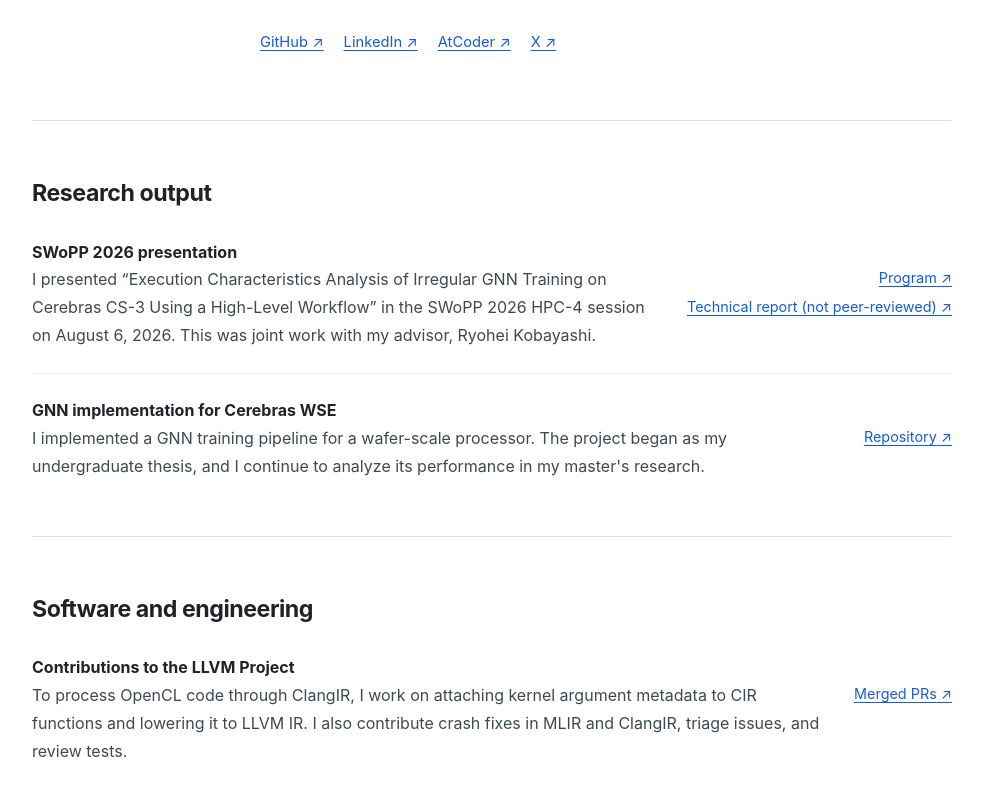
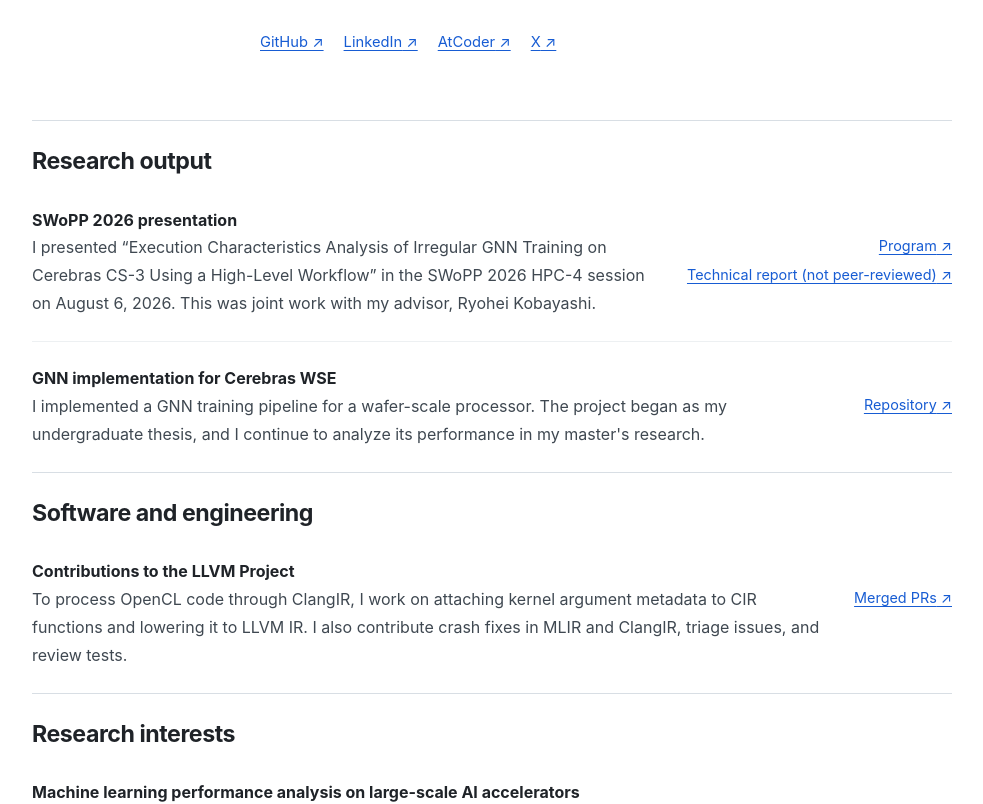
Before and after one commit to Men-cotton/Men-cotton.github.io, a Next.js app: page / in a window 1280 px wide. Shown: the part 564-1368 px from the top of the page, without its empty margins (148-1131 px from the left). Built offline with nearby package versions, Linux system fonts and the light colour scheme.

Commit message:
Unify section and entry spacing

```diff
--- a/app/globals.css
+++ b/app/globals.css
@@ -4,6 +4,7 @@
   --line: #d8dee4;
   --link: #175cd3;
   --background: #ffffff;
+  --section-space: 24px;
 }
 
 * { box-sizing: border-box; }
@@ -54,10 +55,10 @@ h1 { margin: 0; font-size: clamp(2.2rem, 6vw, 3.5rem); line-height: 1.2; letter-
 .facts dd { margin: 0; }
 .profile-links { display: flex; flex-wrap: wrap; gap: 20px; margin-top: 24px; font-size: .92rem; }
 
-.section { padding: 56px 0; border-top: 1px solid var(--line); }
+.section { padding: var(--section-space) 0; border-top: 1px solid var(--line); }
 h2 { margin: 0 0 30px; font-size: 1.45rem; line-height: 1.4; letter-spacing: -.02em; }
 .entry-list { display: grid; gap: 0; }
-.entry { display: grid; grid-template-columns: 230px 1fr; gap: 32px; padding: 24px 0; border-top: 1px solid #edf0f2; }
+.entry { display: grid; grid-template-columns: 230px 1fr; gap: 32px; padding: var(--section-space) 0; border-top: 1px solid #edf0f2; }
 .entry:first-child { border-top: 0; padding-top: 0; }
 .entry:last-child { padding-bottom: 0; }
 .entry h3 { margin: 0; font-size: 1rem; line-height: 1.6; }
```
